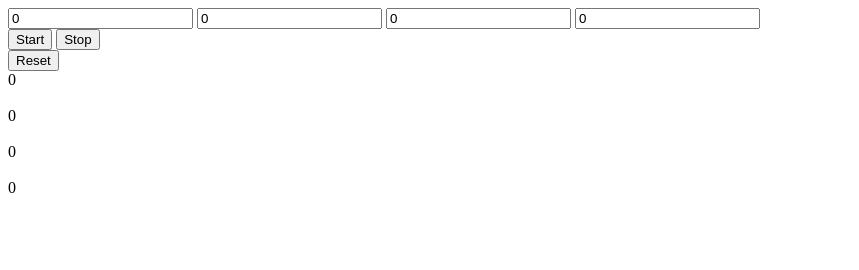
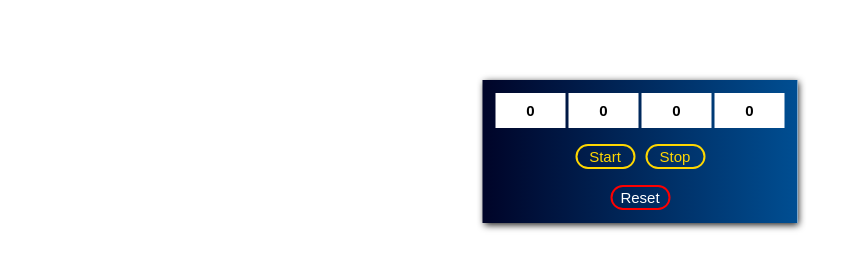
Before and after one commit to Alisky865/Alisky2, a plain HTML site: page stopwatch.html in a window 1280 px wide. Shown: the whole page, without its empty margins (0-859 px from the left). Drawn offline with Linux system fonts and the light colour scheme; the site is published under a folder, as on GitHub Pages, so addresses that start at the root find nothing.

Commit message:
Update stopwatch.html

```diff
--- a/stopwatch.html
+++ b/stopwatch.html
@@ -4,9 +4,9 @@
   <meta charset="UTF-8">
   <meta name="viewport" content="width=device-width, initial-scale=1.0">
   <title>My StopWatch</title>
-  <link rel="stylesheet" type="text/css" href="/stopwatch.css">
+  <link rel="stylesheet" type="text/css" href="stopwatch.css">
 
-  <script src="/stopwatch.js"></script>
+  <script src="stopwatch.js"></script>
 
 </head>
 
```
